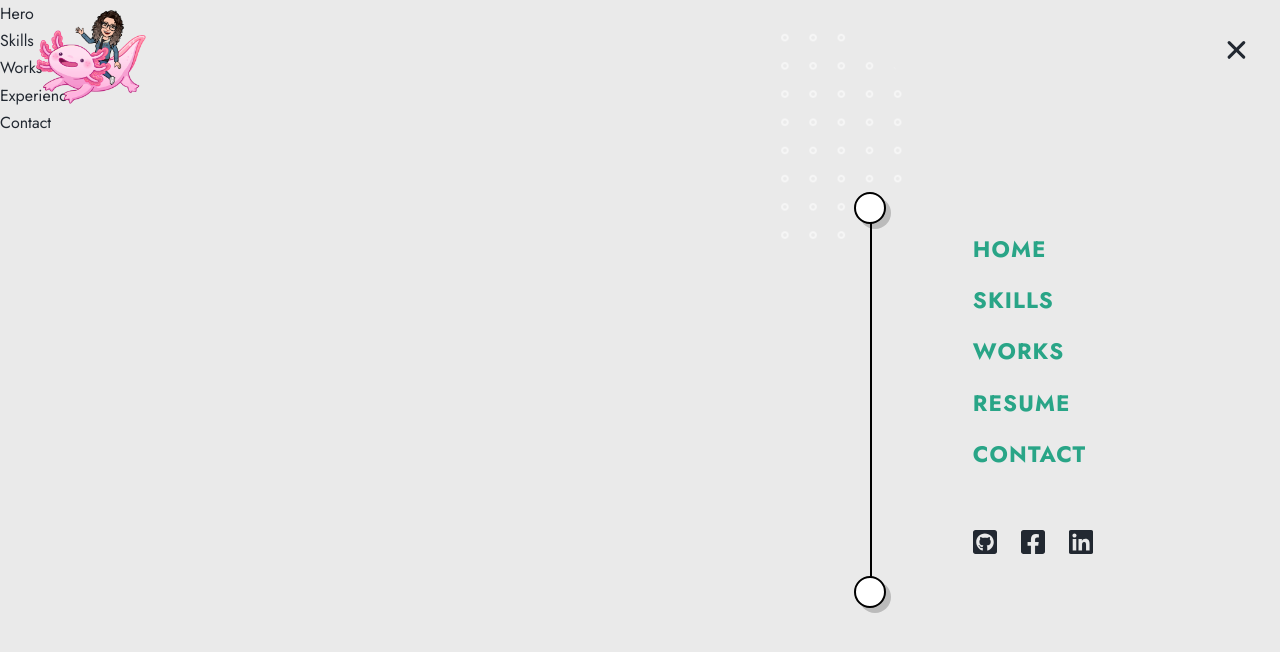
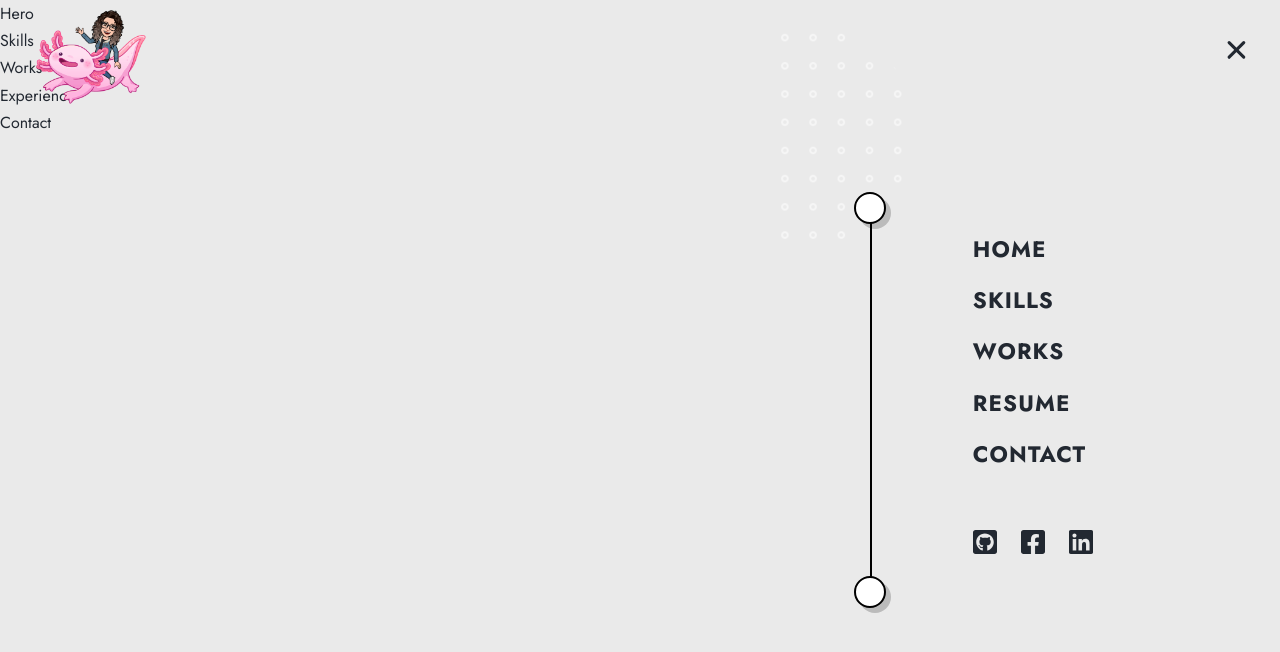
Before and after one commit to pronoia9/lumirise, a React (Vite) app: page / in a window 1280 px wide. Both pictures are taken after a click on the element 1238 px from the left and 55 px from the top of the page. Shown: the top 652 px of the page. Built offline with nearby package versions, Linux system fonts and the light colour scheme.

Commit message:
remove unnecessary component

```diff
--- a/src/components/Navbar.jsx
+++ b/src/components/Navbar.jsx
@@ -45,9 +45,9 @@ export default function Navbar({ theme, setTheme }) {
           {/* Links */}
           <Links variants={sidebarLinksMotion}>
             {sidebarData.links.map(({ title, link }) => (
-              <LinksItem key={`link-${title}`} variants={sidebarLinkItemMotion} whileHover={{ scale: 1.1 }} whileTap={{ scale: 0.95 }}>
+              <motion.li key={`link-${title}`} variants={sidebarLinkItemMotion} whileHover={{ scale: 1.1 }} whileTap={{ scale: 0.95 }}>
                 <Link to='/'>{title}</Link>
-              </LinksItem>
+              </motion.li>
             ))}
           </Links>
 
@@ -192,9 +192,10 @@ const Links = styled(motion.ul)`
   flex-direction: column;
   list-style: none;
   gap: 1.5rem;
-`;
 
-const LinksItem = styled(motion.li)`
+  li {
+    align-self: flex-start;
+
     a {
       font-family: 'Jost';
       font-weight: 700;
@@ -203,6 +204,12 @@ const LinksItem = styled(motion.li)`
       color: ${({ theme }) => theme.font};
       letter-spacing: 0.05em;
       text-transform: uppercase;
+      text-decoration: none;
+
+      &:hover {
+        color: ${({ theme }) => theme.accent};
+      }
+    }
   }
 `;
 
```
Lines whose indentation alone changed are shown as unchanged.
